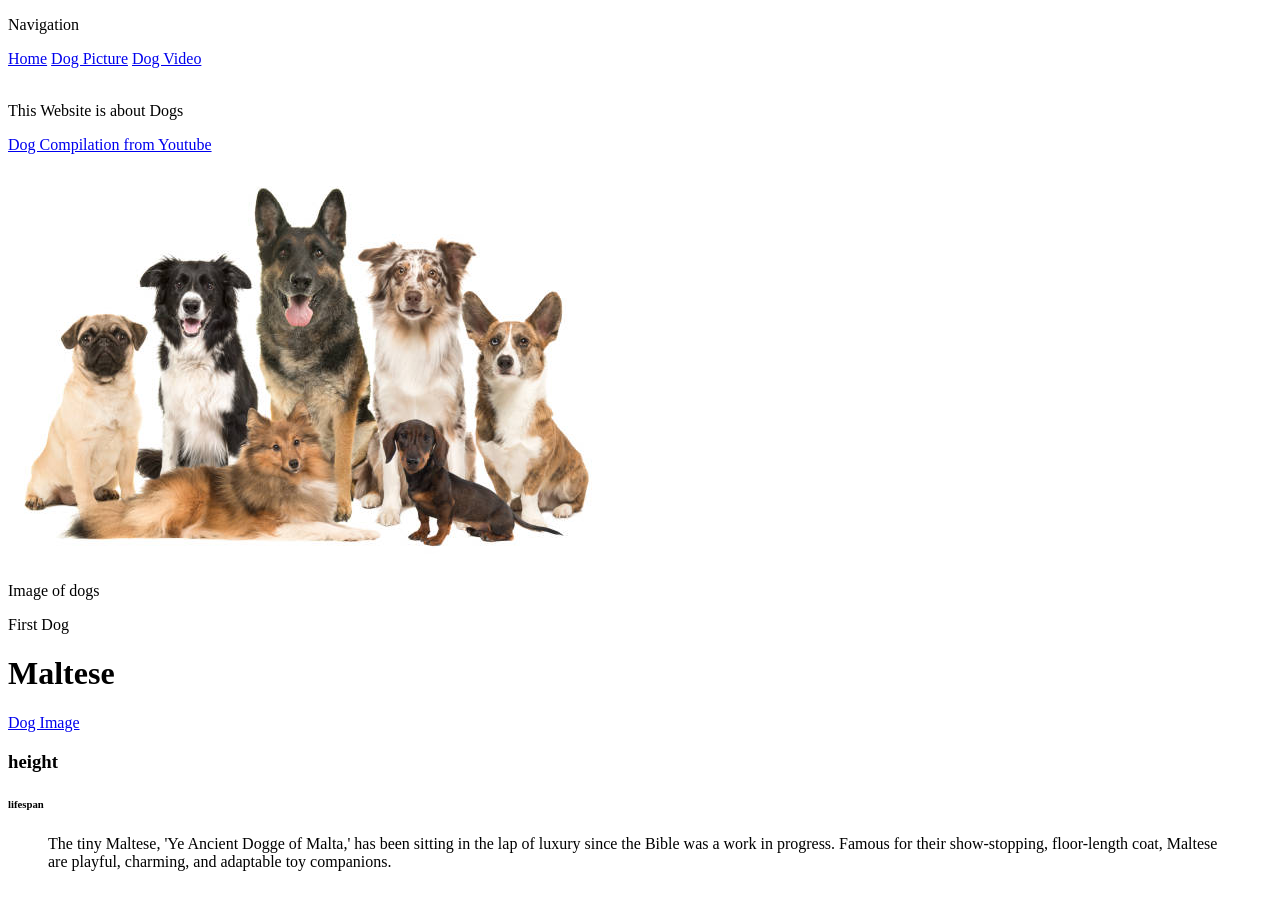
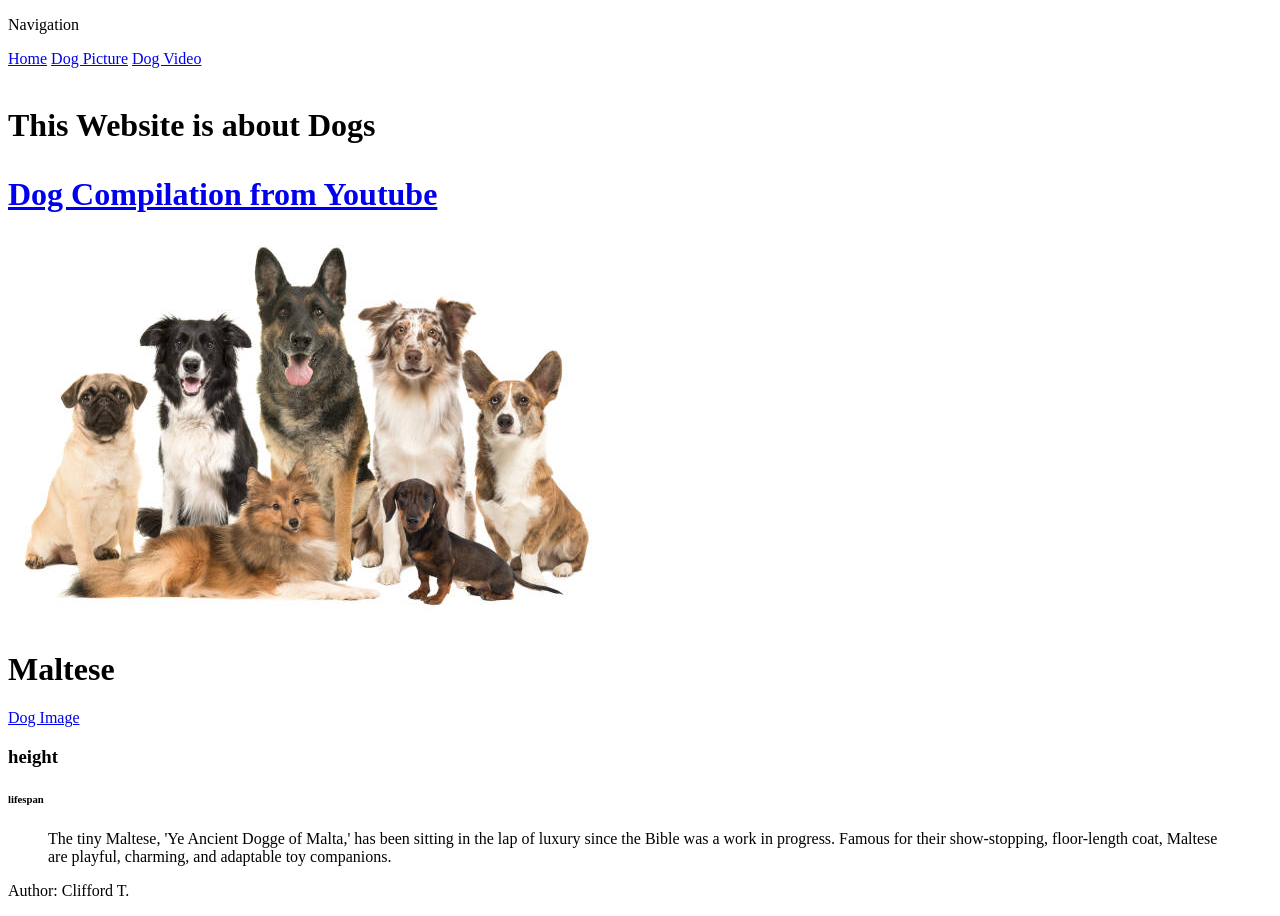
Before and after one commit to Oneitheus/HTML-and-CSS-101, a plain HTML site: page Assignment.html in a window 1280 px wide. Before the commit the page ends 887 px from the top, so only its background shows below. Drawn offline with Linux system fonts and the light colour scheme.

Commit message:
Proper usage of <main> by placing it within <body>. Also made it more organized and readable code-wise.

```diff
--- a/Assignment.html
+++ b/Assignment.html
@@ -5,7 +5,7 @@
 		<meta charset="utf-8">
 	</head>
 
-	<main>
+	<body>
 		<p>Navigation</p>
 		<nav>
 			<a href="Assignment.html">Home</a>
@@ -13,17 +13,14 @@
 			<a href="Dog_Video.html">Dog Video</a>
 		</nav>
 		<br>
-		<p> This Website is about Dogs </p>
-		<a href="https://www.youtube.com/watch?v=pxn0wL_uSm4">Dog Compilation from Youtube</a>
-		<br>
-		<img src="MultipleDogs.jpg">
-	</main>
-	<footer>
-		<p>Image of dogs</p>
-	</footer>
 
-	<body>
-		<p> First Dog </p>
+		<main>
+			<h1> This Website is about Dogs </p>
+			<a href="https://www.youtube.com/watch?v=pxn0wL_uSm4">Dog Compilation from Youtube</a>
+			<br>
+			<img src="MultipleDogs.jpg">
+		</main>
+
 		<h1> Maltese </h1>
 		<a href="Dog.html"> Dog Image </a>
 		<h3> height </h3>
@@ -32,4 +29,8 @@
 			The tiny Maltese, 'Ye Ancient Dogge of Malta,' has been sitting in the lap of luxury since the Bible was a work in progress. Famous for their show-stopping, floor-length coat, Maltese are playful, charming, and adaptable toy companions.
 		</blockquote>
 	</body>
+
+	<footer>
+		<p>Author: Clifford T.</p>
+	</footer>
 </html>
```
Also changed, not shown: Dog.html (+7 -4 lines), dog_video.html (+7 -4 lines).
